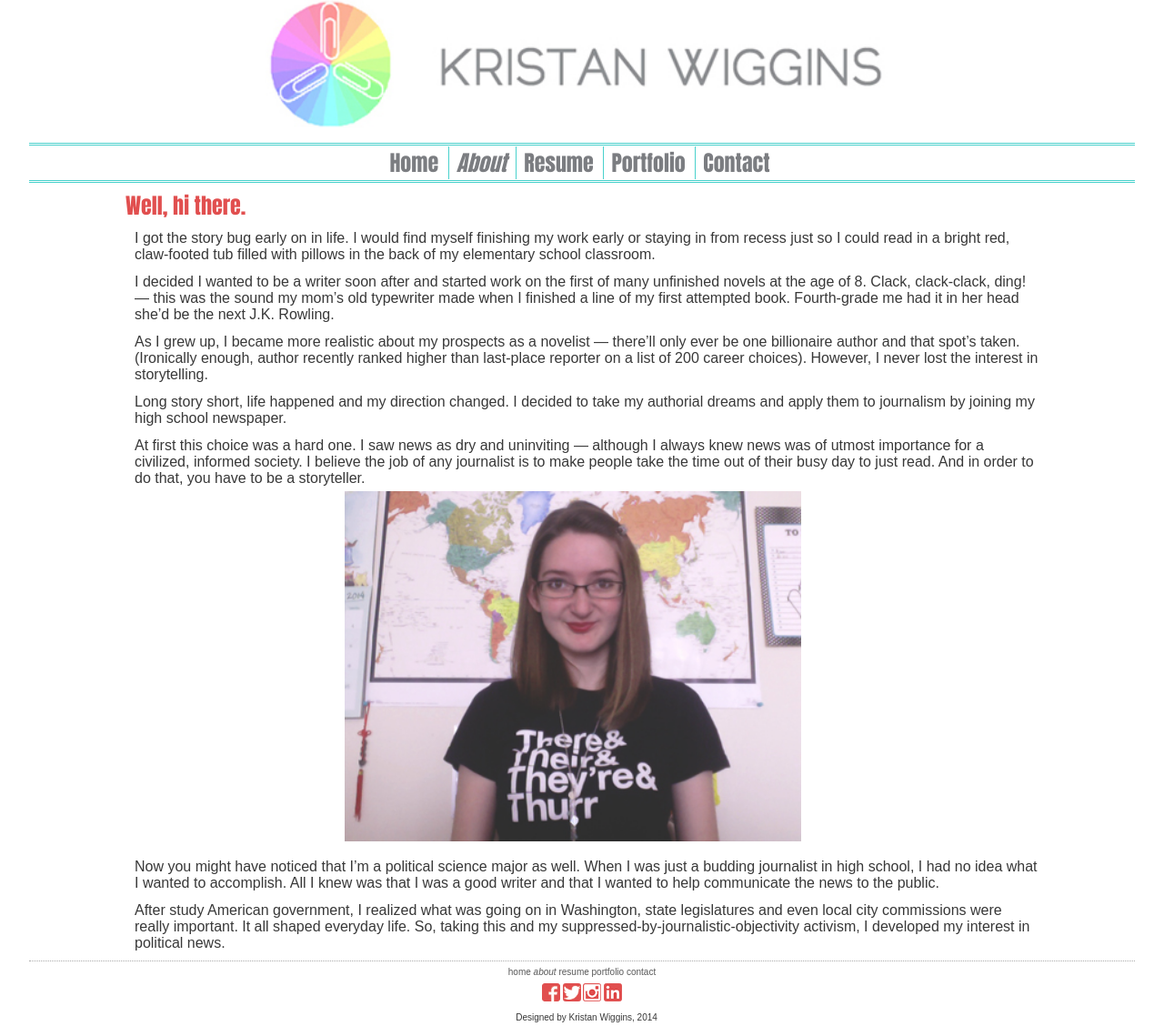
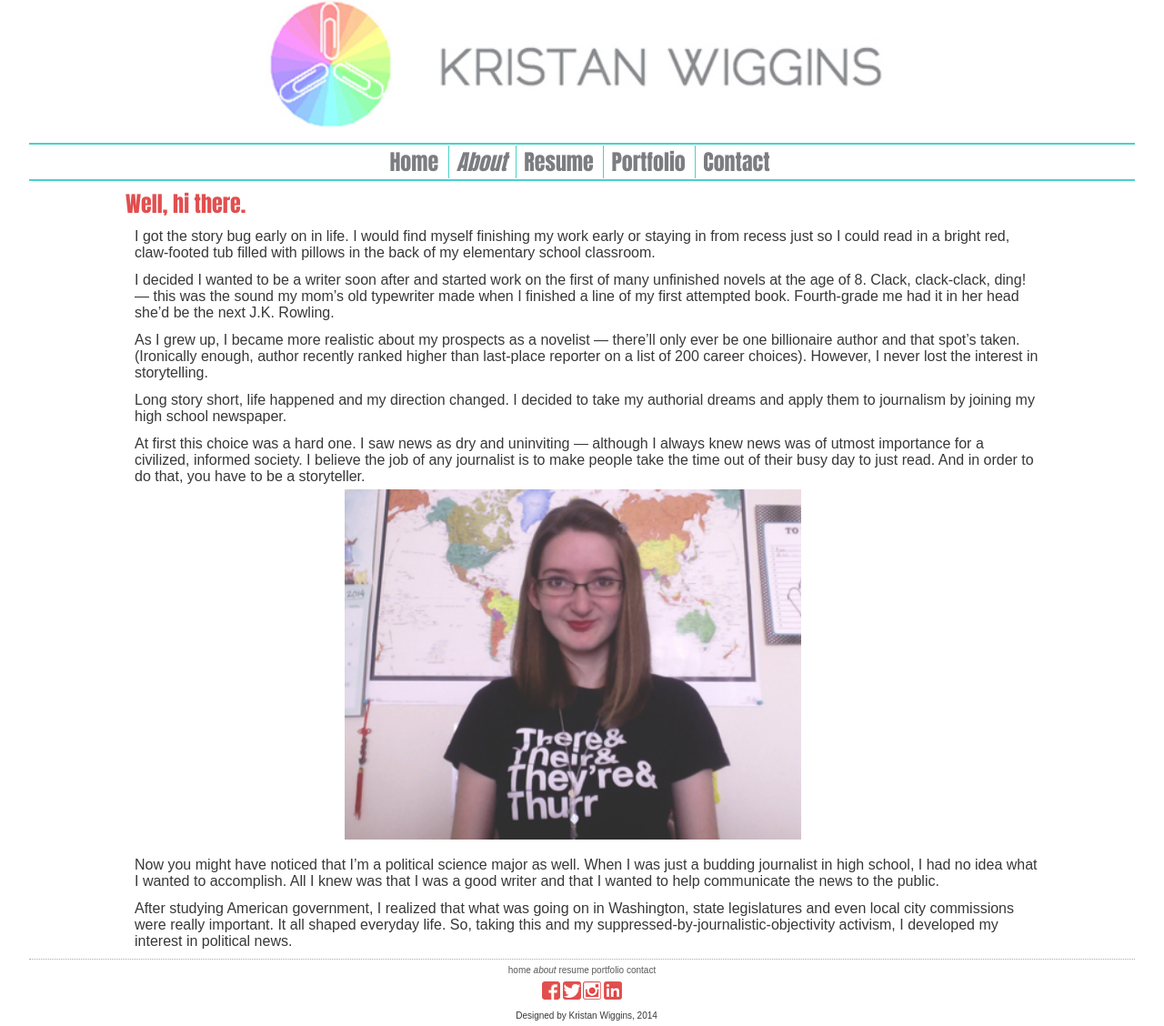
Before and after one commit to kristanwiggins/kristanwiggins.github.io, a plain HTML site: page about.html in a window 1280 px wide. Shown: the part 12-1140 px from the top of the page at 91% size. Drawn offline with Linux system fonts and the light colour scheme.

Commit message:
First draft complete

```diff
--- a/about.html
+++ b/about.html
@@ -30,7 +30,7 @@
                 <img src="img/aboutme.jpg" title="Second picture of me" alt="Grammar picture of me">
             </aside>
                 <p>Now you might have noticed that I’m a political science major as well. When I was just a budding journalist in high school, I had no idea what I wanted to accomplish. All I knew was that I was a good writer and that I wanted to help communicate the news to the public. </p>
-            <p>After study American government, I realized what was going on in Washington, state legislatures and even local city commissions were really important. It all shaped everyday life. So, taking this and my suppressed-by-journalistic-objectivity activism, I developed my interest in political news.</p>
+            <p>After studying American government, I realized that what was going on in Washington, state legislatures and even local city commissions were really important. It all shaped everyday life. So, taking this and my suppressed-by-journalistic-objectivity activism, I developed my interest in political news.</p>
         </article>
         <footer>
             <nav>
--- a/css/style.css
+++ b/css/style.css
@@ -21,8 +21,8 @@ header img {
 }
 
 header nav {
-    border-top: 3px double #48D1CC;
-    border-bottom: 3px double #48d1cc;
+    border-top: 2px solid #48D1CC;
+    border-bottom: 2px solid #48d1cc;
     font-family: bebas-neue,impact,sans-serif;
     font-weight: 900;
     font-size: 24px;
```
